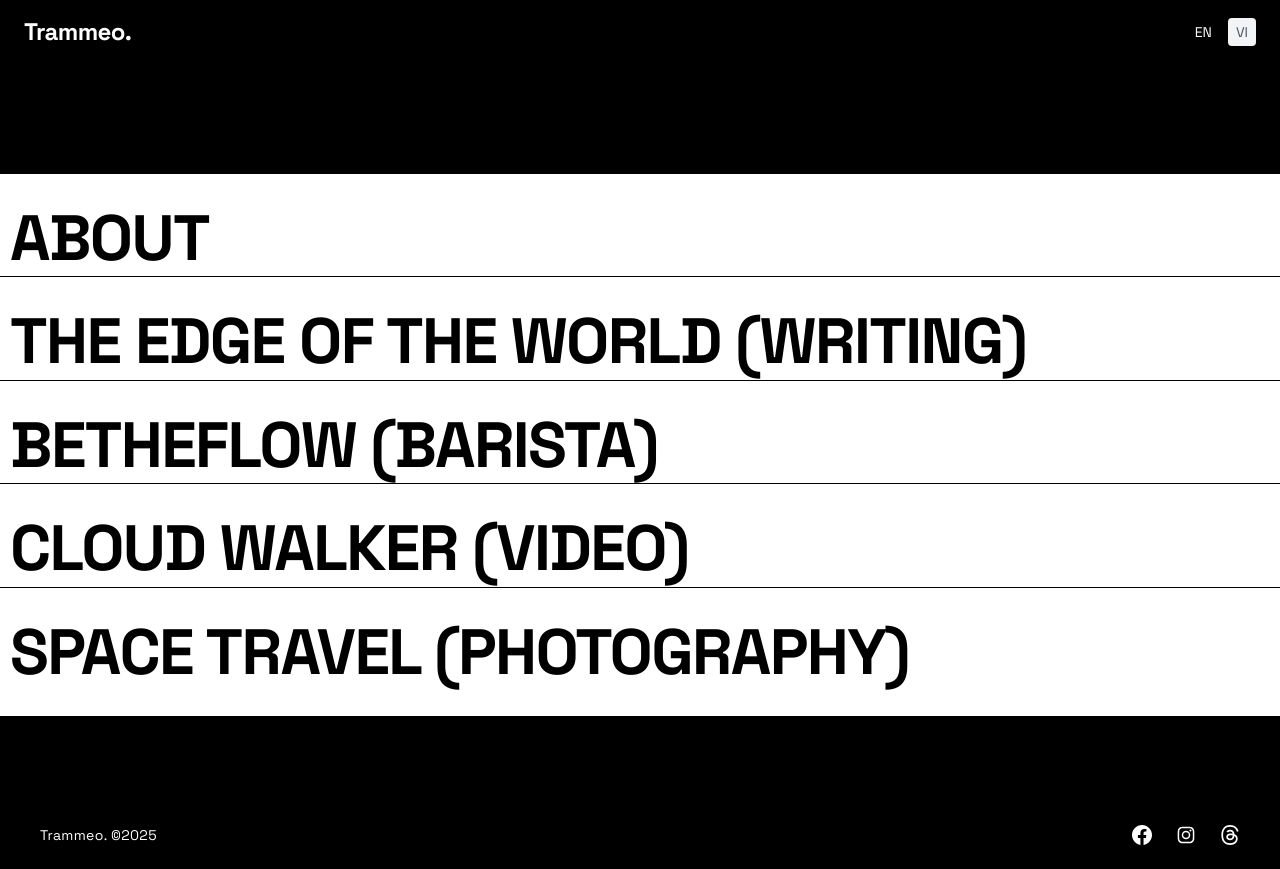
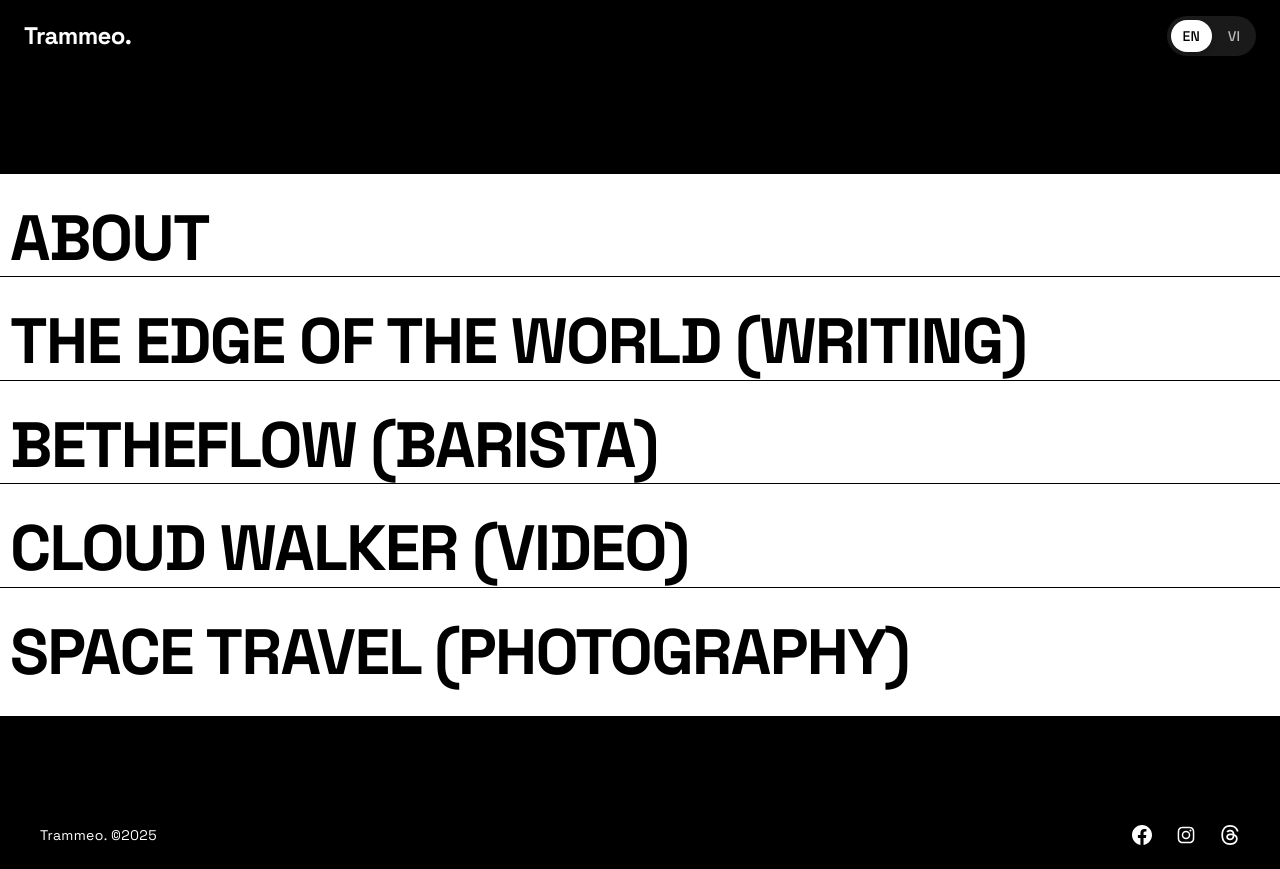
Before and after one commit to tripplen23/trammeo-blog, a Next.js app: page /en in a window 1280 px wide. Built offline with nearby package versions, Linux system fonts and the light colour scheme.

Commit message:
Polish UI

```diff
--- a/src/components/about/explore-more/ProjectGallery.tsx
+++ b/src/components/about/explore-more/ProjectGallery.tsx
@@ -31,6 +31,12 @@ export default function ProjectGallery({ projects }: ProjectGalleryProps) {
       description: t('beTheFlow.description'),
     },
     {
+      title: t('nguoiDiTrenMay.title'),
+      color: '#87CEEB',
+      route: '/nguoi-di-tren-may',
+      description: t('nguoiDiTrenMay.description'),
+    },
+    {
       title: t('duHanhKhongGian.title'),
       color: '#2d2d2d',
       route: '/du-hanh-khong-gian',
--- a/src/components/loading/LoadingScreen.tsx
+++ b/src/components/loading/LoadingScreen.tsx
@@ -46,8 +46,8 @@ export function LoadingScreen({ quote }: LoadingScreenProps) {
   const displayQuote = quote || t('quote');
 
   // Responsive sizing: scale down on mobile (< 768px)
-  const hourglassSize = isMobile ? 80 : 120;
-  const swirlSize = isMobile ? 160 : 240;
+  const hourglassSize = isMobile ? 50 : 70;
+  const swirlSize = isMobile ? 100 : 140;
 
   return (
     <AnimatePresence mode="wait">
--- a/src/components/loading/QuoteDisplay.tsx
+++ b/src/components/loading/QuoteDisplay.tsx
@@ -39,10 +39,10 @@ export function QuoteDisplay({
       }
       style={{
         color: COLORS.QUOTE_COLOR,
-        fontSize: '1.25rem',
+        fontSize: '2.25rem',
         fontStyle: 'italic',
         textAlign: 'center',
-        marginTop: '1.5rem',
+        marginTop: '2.5rem',
         letterSpacing: '0.05em',
         textShadow: '0 2px 4px rgba(0, 0, 0, 0.3)',
       }}
--- a/src/components/shared/LanguageSwitcher.tsx
+++ b/src/components/shared/LanguageSwitcher.tsx
@@ -14,15 +14,15 @@ export default function LanguageSwitcher() {
   };
 
   return (
-    <div className="flex items-center gap-2 text-sm">
+    <div className="flex items-center gap-1 text-sm bg-white/10 backdrop-blur-sm rounded-full p-1">
       {routing.locales.map((loc) => (
         <button
           key={loc}
           onClick={() => handleLanguageChange(loc)}
-          className={`px-2 py-1 rounded transition-colors ${
+          className={`px-3 py-1.5 rounded-full font-medium cursor-pointer transition-all duration-200 ${
             locale === loc
-              ? 'bg-black text-white'
-              : 'bg-gray-100 text-gray-600 hover:bg-gray-200'
+              ? 'bg-white text-black shadow-md'
+              : 'text-white/70 hover:text-white hover:bg-white/20'
           }`}
         >
           {loc.toUpperCase()}
--- a/src/i18n/messages/en.json
+++ b/src/i18n/messages/en.json
@@ -54,6 +54,10 @@
         "beTheFlow": {
           "title": "#betheflow",
           "description": "Barista"
+        },
+        "nguoiDiTrenMay": {
+          "title": "Cloud Walker",
+          "description": "Video"
         },
         "duHanhKhongGian": {
           "title": "Space Travel",
--- a/src/i18n/messages/vi.json
+++ b/src/i18n/messages/vi.json
@@ -54,6 +54,10 @@
         "beTheFlow": {
           "title": "#betheflow",
           "description": "Barista"
+        },
+        "nguoiDiTrenMay": {
+          "title": "Người đi trên mây",
+          "description": "Video"
         },
         "duHanhKhongGian": {
           "title": "Du hành không gian",
```
